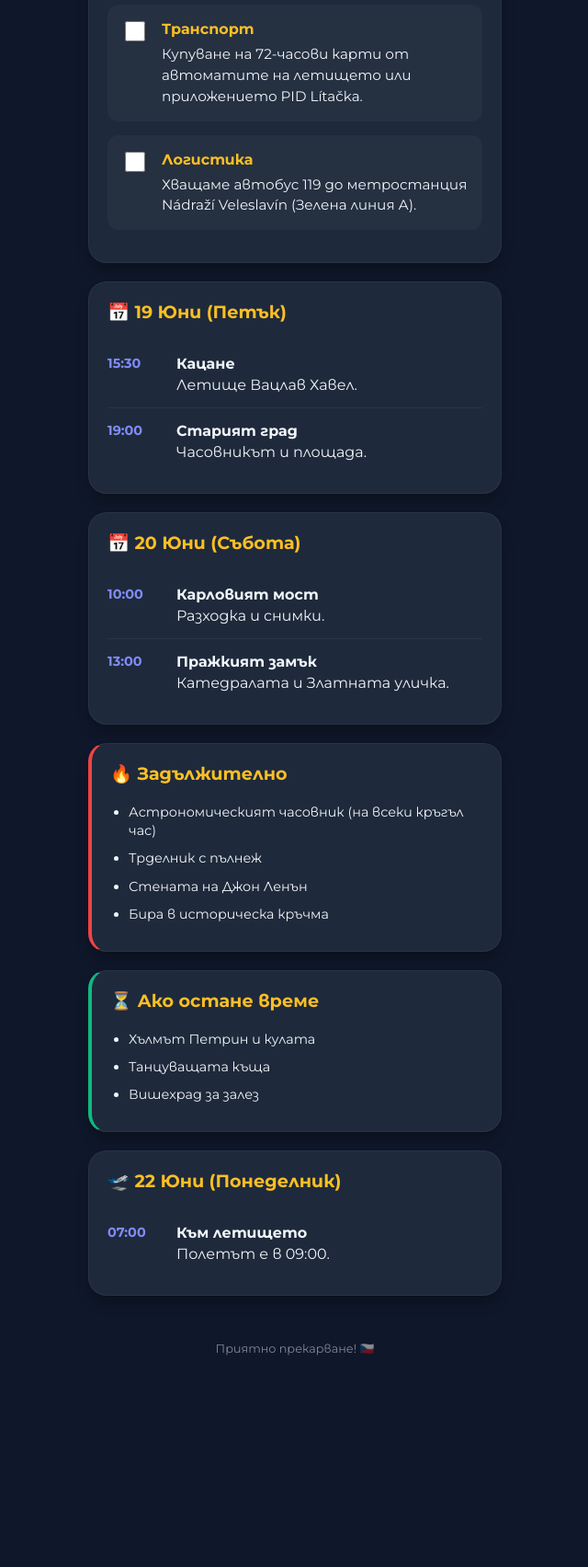
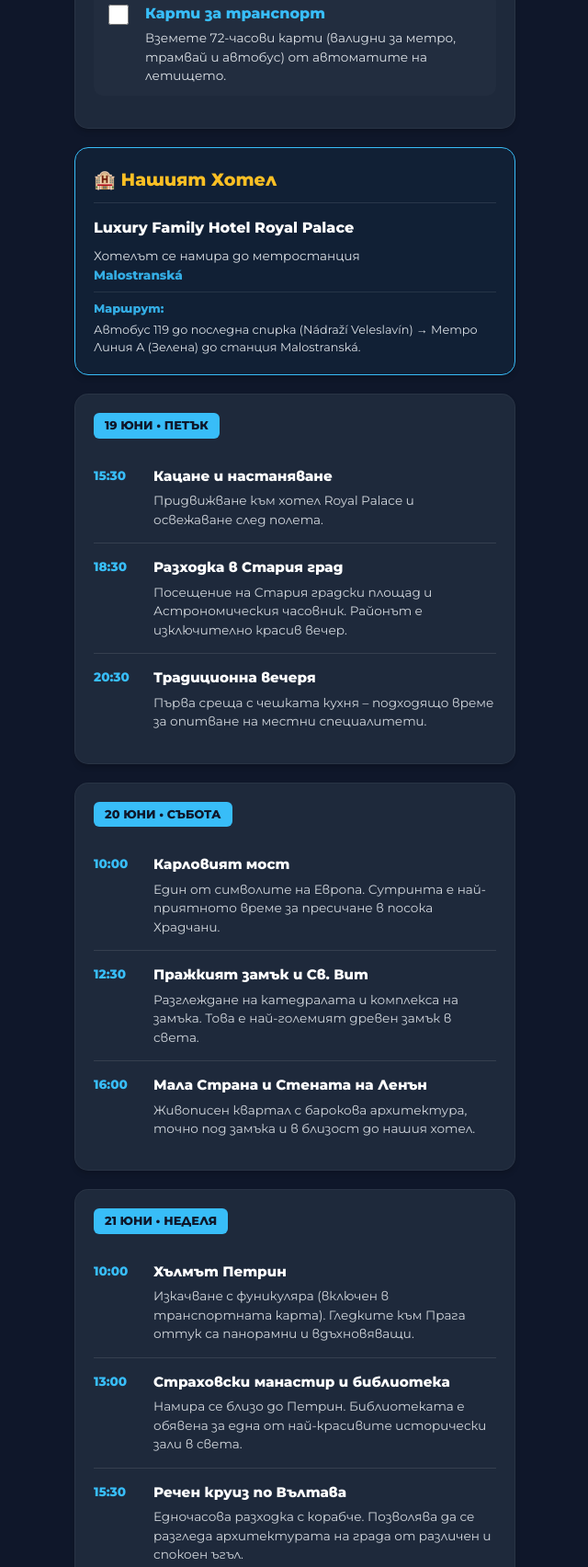
Before and after one commit to Krizerion/prague-trip, a plain HTML site: page index.html in a window 1280 px wide. Shown: the part 360-2064 px from the top of the page at 92% size, without its empty margins (319-959 px from the left). Before the commit the page ends 1879 px from the top, so only its background shows below. Drawn offline with Linux system fonts and the light colour scheme.

Commit message:
Update index.html

```diff
--- a/index.html
+++ b/index.html
@@ -3,15 +3,17 @@
 <head>
     <meta charset="UTF-8">
     <meta name="viewport" content="width=device-width, initial-scale=1.0, maximum-scale=1.0">
-    <title>Прага 2026</title>
-    <link href="https://fonts.googleapis.com/css2?family=Montserrat:wght@400;700;900&display=swap" rel="stylesheet">
+    <title>Прага 2026 | Пълен План</title>
+    <link href="https://fonts.googleapis.com/css2?family=Montserrat:wght@400;600;800&display=swap" rel="stylesheet">
     <style>
         :root {
             --bg: #0f172a;
             --card: #1e293b;
             --accent: #fbbf24;
             --text: #f1f5f9;
-            --secondary: #818cf8;
+            --secondary: #94a3b8;
+            --highlight: #38bdf8;
+            --border: rgba(255, 255, 255, 0.1);
         }
 
         * { box-sizing: border-box; }
@@ -21,112 +23,121 @@
             background-color: var(--bg);
             color: var(--text);
             margin: 0;
-            padding: 15px;
-            display: flex;
-            justify-content: center;
+            padding: 10px;
+            line-height: 1.5;
         }
 
         .container {
             width: 100%;
-            max-width: 450px;
+            max-width: 480px;
+            margin: 0 auto;
         }
 
         header {
             text-align: center;
-            padding: 20px 0 30px;
+            padding: 40px 0 20px;
         }
 
-        h1 { margin: 0; font-weight: 900; font-size: 2.2rem; color: var(--accent); }
-        .crew { font-size: 0.9rem; opacity: 0.8; margin-top: 10px; }
+        h1 { margin: 0; font-weight: 800; font-size: 1.8rem; color: var(--accent); letter-spacing: 1px; }
+        .crew { font-size: 1rem; opacity: 0.9; margin-top: 10px; font-weight: 600; }
 
         .card {
             background: var(--card);
-            border-radius: 20px;
+            border-radius: 15px;
             padding: 20px;
             margin-bottom: 20px;
             border: 1px solid rgba(255,255,255,0.05);
-            box-shadow: 0 10px 15px -3px rgba(0, 0, 0, 0.3);
+            box-shadow: 0 4px 6px -1px rgba(0, 0, 0, 0.2);
         }
 
         h2 {
             color: var(--accent);
-            margin: 0 0 20px 0;
+            margin: 0 0 15px 0;
             font-size: 1.2rem;
+            border-bottom: 1px solid var(--border);
+            padding-bottom: 10px;
             display: flex;
             align-items: center;
             gap: 10px;
         }
 
-        /* КОРИГИРАНО ПОДРАВНЯВАНЕ ЗА ЗАДАЧИТЕ */
+        /* ЗАДАЧИ */
         .todo-item {
             display: flex;
             align-items: flex-start;
             gap: 15px;
             margin-bottom: 15px;
-            padding: 15px;
-            background: rgba(255,255,255,0.03);
-            border-radius: 12px;
+            padding: 12px;
+            background: rgba(255,255,255,0.02);
+            border-radius: 10px;
         }
 
         .todo-item input[type="checkbox"] {
             min-width: 22px;
             min-height: 22px;
-            margin-top: 3px;
+            margin-top: 2px;
             accent-color: var(--accent);
-            cursor: pointer;
         }
 
-        .todo-content {
-            flex: 1;
-            font-size: 0.95rem;
-            line-height: 1.5;
+        .todo-content b { display: block; color: var(--highlight); margin-bottom: 4px; }
+        .todo-content p { margin: 0; font-size: 0.85rem; opacity: 0.9; }
+
+        /* ГРАФИК */
+        .day-label {
+            display: inline-block;
+            background: var(--highlight);
+            color: var(--bg);
+            padding: 4px 12px;
+            border-radius: 6px;
+            font-weight: 800;
+            font-size: 0.8rem;
+            margin-bottom: 15px;
+            text-transform: uppercase;
         }
 
-        .todo-content b {
-            display: block;
-            color: var(--accent);
-            margin-bottom: 4px;
-            font-size: 1rem;
-        }
-
-        /* ПРОГРАМА */
         .schedule-row {
             display: flex;
             gap: 15px;
             padding: 15px 0;
-            border-bottom: 1px solid rgba(255,255,255,0.05);
+            border-bottom: 1px solid var(--border);
         }
 
         .schedule-row:last-child { border: none; }
 
         .time {
-            min-width: 60px;
+            min-width: 50px;
             font-weight: 700;
-            color: var(--secondary);
-            font-size: 0.9rem;
+            color: var(--highlight);
+            font-size: 0.85rem;
         }
 
-        .event-info b {
-            display: block;
-            font-size: 1rem;
-            margin-bottom: 4px;
+        .event-info b { display: block; font-size: 0.95rem; margin-bottom: 5px; color: #fff; }
+        .event-info p { margin: 0; font-size: 0.85rem; opacity: 0.85; }
+
+        /* СПИСЪЦИ ЗА ПРЕПОРЪКИ */
+        .recommendation-list {
+            padding: 0;
+            list-style: none;
+            margin: 0;
         }
 
-        .event-info p {
-            margin: 0;
+        .recommendation-list li {
+            padding: 12px;
+            background: rgba(255,255,255,0.02);
+            border-radius: 10px;
+            margin-bottom: 10px;
             font-size: 0.85rem;
-            opacity: 0.7;
+            border-left: 3px solid var(--highlight);
         }
 
-        ul { padding-left: 20px; margin: 0; }
-        li { margin-bottom: 10px; font-size: 0.9rem; line-height: 1.4; }
+        .recommendation-list li b { color: var(--accent); display: block; margin-bottom: 3px; }
 
-        footer {
-            text-align: center;
-            padding: 30px;
-            font-size: 0.8rem;
-            opacity: 0.5;
+        .hotel-box {
+            border: 1px solid var(--highlight);
+            background: rgba(56, 189, 248, 0.05);
         }
+
+        footer { text-align: center; padding: 40px 20px; font-size: 0.85rem; opacity: 0.5; }
     </style>
 </head>
 <body>
@@ -137,102 +148,159 @@
             <div class="crew">Крис • Камен • Хриси • Сашо</div>
         </header>
 
+        <!-- ЛОГИСТИКА -->
         <div class="card">
-            <h2>📍 Задачи при кацане</h2>
-
+            <h2>📍 Насоки при пристигане</h2>
             <div class="todo-item">
                 <input type="checkbox">
                 <div class="todo-content">
-                    <b>Пари (Крони)</b>
-                    Теглене от банкомат с Revolut. Важно: Изберете "Without Conversion", за да избегнете високите такси на банките.
+                    <b>Валута (Чешки крони)</b>
+                    <p>Препоръчително е теглене от банкомат с Revolut. Изберете "Without Conversion", за да ползвате борсовия курс.</p>
                 </div>
             </div>
-
             <div class="todo-item">
                 <input type="checkbox">
                 <div class="todo-content">
-                    <b>Транспорт</b>
-                    Купуване на 72-часови карти от автоматите на летището или приложението PID Lítačka.
-                </div>
-            </div>
-
-            <div class="todo-item">
-                <input type="checkbox">
-                <div class="todo-content">
-                    <b>Логистика</b>
-                    Хващаме автобус 119 до метростанция Nádraží Veleslavín (Зелена линия А).
+                    <b>Карти за транспорт</b>
+                    <p>Вземете 72-часови карти (валидни за метро, трамвай и автобус) от автоматите на летището.</p>
                 </div>
             </div>
         </div>
 
+        <!-- ХОТЕЛ -->
+        <div class="card hotel-box">
+            <h2>🏨 Нашият Хотел</h2>
+            <div class="todo-content">
+                <b style="color: #fff;">Luxury Family Hotel Royal Palace</b>
+                <p style="margin: 8px 0;">Хотелът се намира до метростанция <b>Malostranská</b></p>
+                <p style="font-size: 0.8rem; border-top: 1px solid var(--border); padding-top: 8px;">
+                    <b>Маршрут:</b> Автобус 119 до последна спирка (Nádraží Veleslavín) → Метро Линия А (Зелена) до станция Malostranská.
+                </p>
+            </div>
+        </div>
+
+        <!-- ПЕТЪК -->
         <div class="card">
-            <h2>📅 19 Юни (Петък)</h2>
+            <span class="day-label">19 Юни • Петък</span>
             <div class="schedule-row">
                 <div class="time">15:30</div>
                 <div class="event-info">
-                    <b>Кацане</b>
-                    Летище Вацлав Хавел.
+                    <b>Кацане и настаняване</b>
+                    <p>Придвижване към хотел Royal Palace и освежаване след полета.</p>
                 </div>
             </div>
             <div class="schedule-row">
-                <div class="time">19:00</div>
+                <div class="time">18:30</div>
                 <div class="event-info">
-                    <b>Старият град</b>
-                    Часовникът и площада.
+                    <b>Разходка в Стария град</b>
+                    <p>Посещение на Стария градски площад и Астрономическия часовник. Районът е изключително красив вечер.</p>
+                </div>
+            </div>
+            <div class="schedule-row">
+                <div class="time">20:30</div>
+                <div class="event-info">
+                    <b>Традиционна вечеря</b>
+                    <p>Първа среща с чешката кухня – подходящо време за опитване на местни специалитети.</p>
                 </div>
             </div>
         </div>
 
+        <!-- СЪБОТА -->
         <div class="card">
-            <h2>📅 20 Юни (Събота)</h2>
+            <span class="day-label">20 Юни • Събота</span>
             <div class="schedule-row">
                 <div class="time">10:00</div>
                 <div class="event-info">
                     <b>Карловият мост</b>
-                    Разходка и снимки.
+                    <p>Един от символите на Европа. Сутринта е най-приятното време за пресичане в посока Храдчани.</p>
+                </div>
+            </div>
+            <div class="schedule-row">
+                <div class="time">12:30</div>
+                <div class="event-info">
+                    <b>Пражкият замък и Св. Вит</b>
+                    <p>Разглеждане на катедралата и комплекса на замъка. Това е най-големият древен замък в света.</p>
+                </div>
+            </div>
+            <div class="schedule-row">
+                <div class="time">16:00</div>
+                <div class="event-info">
+                    <b>Мала Страна и Стената на Ленън</b>
+                    <p>Живописен квартал с барокова архитектура, точно под замъка и в близост до нашия хотел.</p>
+                </div>
+            </div>
+        </div>
+
+        <!-- НЕДЕЛЯ -->
+        <div class="card">
+            <span class="day-label">21 Юни • Неделя</span>
+            <div class="schedule-row">
+                <div class="time">10:00</div>
+                <div class="event-info">
+                    <b>Хълмът Петрин</b>
+                    <p>Изкачване с фуникуляра (включен в транспортната карта). Гледките към Прага оттук са панорамни и вдъхновяващи.</p>
                 </div>
             </div>
             <div class="schedule-row">
                 <div class="time">13:00</div>
                 <div class="event-info">
-                    <b>Пражкият замък</b>
-                    Катедралата и Златната уличка.
+                    <b>Страховски манастир и библиотека</b>
+                    <p>Намира се близо до Петрин. Библиотеката е обявена за една от най-красивите исторически зали в света.</p>
+                </div>
+            </div>
+            <div class="schedule-row">
+                <div class="time">15:30</div>
+                <div class="event-info">
+                    <b>Речен круиз по Вълтава</b>
+                    <p>Едночасова разходка с корабче. Позволява да се разгледа архитектурата на града от различен и спокоен ъгъл.</p>
+                </div>
+            </div>
+            <div class="schedule-row">
+                <div class="time">18:00</div>
+                <div class="event-info">
+                    <b>Танцуващата къща и Крайбрежната</b>
+                    <p>Разходка по брега на реката до модерната сграда на Франк Гери, след което вечеря в района.</p>
                 </div>
             </div>
         </div>
 
-        <div class="card" style="border-left: 4px solid #ef4444;">
-            <h2>🔥 Задължително</h2>
-            <ul>
-                <li>Астрономическият часовник (на всеки кръгъл час)</li>
-                <li>Трделник с пълнеж</li>
-                <li>Стената на Джон Ленън</li>
-                <li>Бира в историческа кръчма</li>
+        <!-- ПРЕПОРЪКИ -->
+        <div class="card">
+            <h2>⭐ Задължителни преживявания</h2>
+            <ul class="recommendation-list">
+                <li>
+                    <b>Трделник (Trdelník)</b>
+                    Традиционно сладко печиво с канела и орехи, което се приготвя на открит огън по улиците.
+                </li>
+                <li>
+                    <b>Златната уличка</b>
+                    Разположена в комплекса на замъка, тя предлага поглед към бита на занаятчиите от миналите векове.
+                </li>
+                <li>
+                    <b>Кварталът Йозефов</b>
+                    Еврейският квартал на Прага, известен с богатата си история и изключително запазена архитектура.
+                </li>
+                <li>
+                    <b>Вишехрад (Vyšehrad)</b>
+                    По-спокойна алтернатива на замъка с красив парк и прекрасна гледка към залязващото слънце над реката.
+                </li>
             </ul>
         </div>
 
-        <div class="card" style="border-left: 4px solid #10b981;">
-            <h2>⏳ Ако остане време</h2>
-            <ul>
-                <li>Хълмът Петрин и кулата</li>
-                <li>Танцуващата къща</li>
-                <li>Вишехрад за залез</li>
-            </ul>
-        </div>
-
+        <!-- ПОНЕДЕЛНИК -->
         <div class="card">
-            <h2>🛫 22 Юни (Понеделник)</h2>
+            <span class="day-label">22 Юни • Понеделник</span>
             <div class="schedule-row">
-                <div class="time">07:00</div>
+                <div class="time">06:45</div>
                 <div class="event-info">
-                    <b>Към летището</b>
-                    Полетът е в 09:00.
+                    <b>Тръгване към летището</b>
+                    <p>Придвижване с метро и автобус 119. Полетът е в 09:00 ч., затова трябва да сме на летището навреме.</p>
                 </div>
             </div>
         </div>
 
         <footer>
-            Приятно прекарване! 🇨🇿
+            Лек път и приятно прекарване на всички! 🇨🇿
         </footer>
     </div>
 
```
